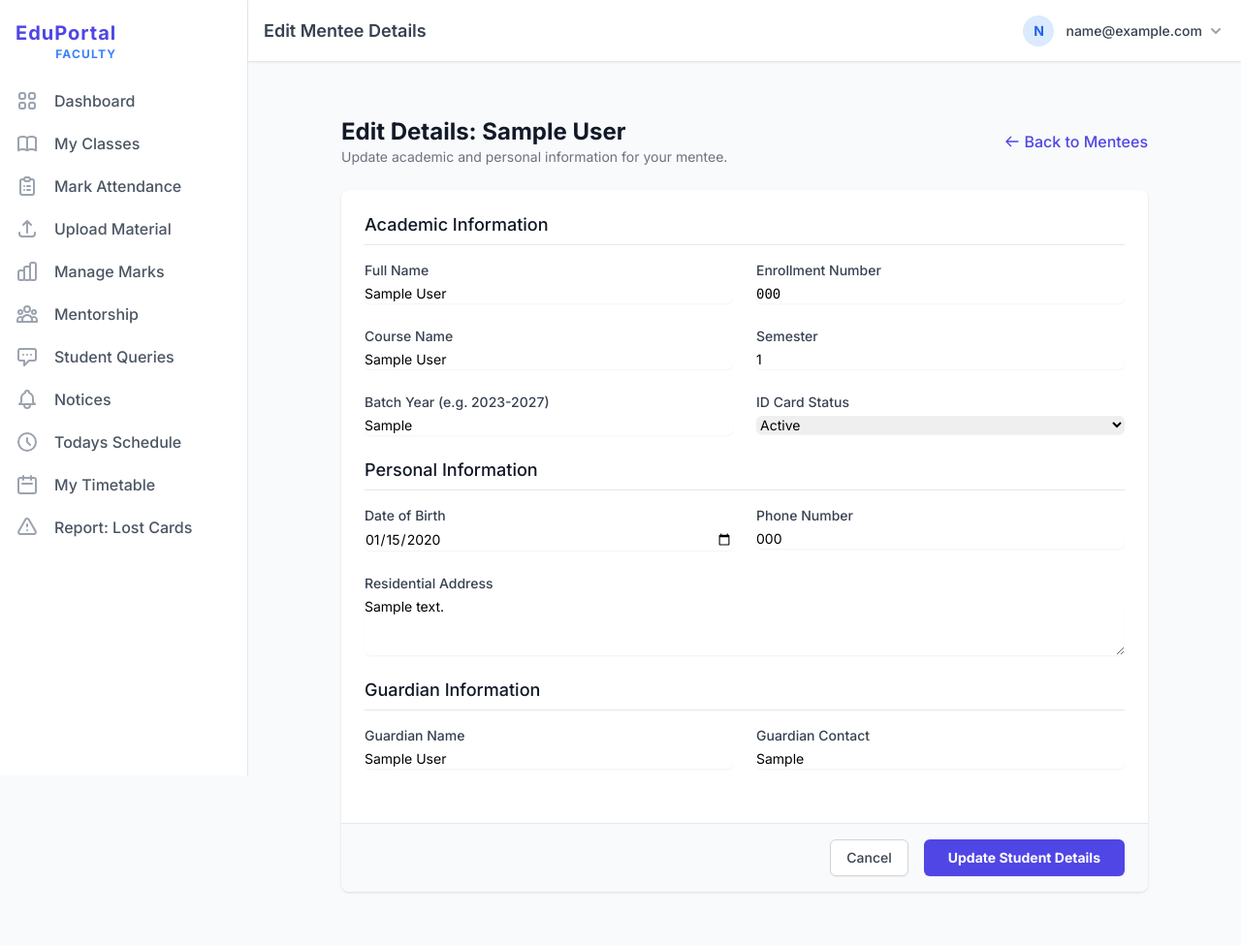
After one commit to DhruvHarani1/EDU-PORTAL, a Flask app: page /faculty/mentorship/edit/1 in a window 1280 px wide. The commit adds this page. Shown: the whole page at 97% size. Run offline with Flask 3, Linux system fonts and the light colour scheme; a user stored in the database is signed in; tables that the repository leaves empty hold one stand-in row (values such as "Sample post"); some libraries are stand-ins or nearby versions.

Commit message:
feat: Implement faculty module with dashboard, student management, attendance, and mentorship features.

```diff
--- a/app/modules/faculty/routes.py
+++ b/app/modules/faculty/routes.py
@@ -668,6 +668,45 @@ def mentorship():
 
     return render_template('faculty/mentorship.html', mentees=mentees)
 
+@faculty_bp.route('/mentorship/edit/<int:student_id>', methods=['GET', 'POST'])
+@login_required
+def edit_mentee(student_id):
+    faculty = FacultyProfile.query.filter_by(user_id=current_user.id).first_or_404()
+    student = StudentProfile.query.get_or_404(student_id)
+
+    # Security: Check if this faculty is the mentor
+    if student.mentor_id != faculty.id:
+        flash('Unauthorized: You can only edit details of your assigned mentees.', 'error')
+        return redirect(url_for('faculty.mentorship'))
+
+    if request.method == 'POST':
+        try:
+            student.display_name = request.form.get('display_name')
+            student.enrollment_number = request.form.get('enrollment_number')
+            student.course_name = request.form.get('course_name')
+            student.semester = request.form.get('semester', type=int)
+            student.batch_year = request.form.get('batch_year')
+            student.phone_number = request.form.get('phone_number')
+            student.address = request.form.get('address')
+            student.guardian_name = request.form.get('guardian_name')
+            student.guardian_contact = request.form.get('guardian_contact')
+            student.id_card_status = request.form.get('id_card_status')
+
+            dob_str = request.form.get('date_of_birth')
+            if dob_str and dob_str.strip():
+                student.date_of_birth = datetime.strptime(dob_str, '%Y-%m-%d').date()
+            else:
+                student.date_of_birth = None
+
+            db.session.commit()
+            flash(f'Details for {student.display_name} updated successfully!', 'success')
+            return redirect(url_for('faculty.mentorship'))
+        except Exception as e:
+            db.session.rollback()
+            flash(f'Error updating mentee: {str(e)}', 'error')
+
+    return render_template('faculty/edit_mentee.html', student=student)
+
 from app.models import FeeRecord, StudentQuery, QueryMessage, FacultyProfile, Notice, StudentProfile, Subject
 
 # ... (Previous imports remain, just adding models to line 4 manually if needed,
--- /dev/null
+++ b/app/modules/faculty/templates/faculty/edit_mentee.html
@@ -0,0 +1,114 @@
+{% extends "base_faculty.html" %}
+
+{% block title %}Edit Mentee Details | EduPortal{% endblock %}
+{% block header_title %}Edit Mentee Details{% endblock %}
+
+{% block faculty_content %}
+<div class="max-w-4xl mx-auto px-4 sm:px-6 lg:px-8 py-8">
+    <div class="mb-6 flex items-center justify-between">
+        <div>
+            <h2 class="text-2xl font-bold text-gray-900">Edit Details: {{ student.display_name }}</h2>
+            <p class="text-sm text-gray-500">Update academic and personal information for your mentee.</p>
+        </div>
+        <a href="{{ url_for('faculty.mentorship') }}" class="text-indigo-600 hover:text-indigo-900 font-medium flex items-center">
+            <svg class="h-4 w-4 mr-1" fill="none" viewBox="0 0 24 24" stroke="currentColor"><path stroke-linecap="round" stroke-linejoin="round" stroke-width="2" d="M10 19l-7-7m0 0l7-7m-7 7h18" /></svg>
+            Back to Mentees
+        </a>
+    </div>
+
+    <!-- Edit Form -->
+    <form action="{{ url_for('faculty.edit_mentee', student_id=student.id) }}" method="POST" class="space-y-8 bg-white shadow sm:rounded-lg">
+        <div class="px-4 py-5 sm:p-6 space-y-6">
+            <!-- Academic Information -->
+            <div>
+                <h3 class="text-lg leading-6 font-medium text-gray-900 border-b pb-2 mb-4">Academic Information</h3>
+                <div class="grid grid-cols-1 md:grid-cols-2 gap-6">
+                    <div>
+                        <label for="display_name" class="block text-sm font-medium text-gray-700">Full Name</label>
+                        <input type="text" name="display_name" id="display_name" value="{{ student.display_name }}" required
+                            class="mt-1 block w-full border-gray-300 rounded-md shadow-sm focus:ring-indigo-500 focus:border-indigo-500 sm:text-sm">
+                    </div>
+                    <div>
+                        <label for="enrollment_number" class="block text-sm font-medium text-gray-700">Enrollment Number</label>
+                        <input type="text" name="enrollment_number" id="enrollment_number" value="{{ student.enrollment_number }}" required
+                            class="mt-1 block w-full border-gray-300 rounded-md shadow-sm focus:ring-indigo-500 focus:border-indigo-500 sm:text-sm font-mono">
+                    </div>
+                    <div>
+                        <label for="course_name" class="block text-sm font-medium text-gray-700">Course Name</label>
+                        <input type="text" name="course_name" id="course_name" value="{{ student.course_name }}" required
+                            class="mt-1 block w-full border-gray-300 rounded-md shadow-sm focus:ring-indigo-500 focus:border-indigo-500 sm:text-sm">
+                    </div>
+                    <div>
+                        <label for="semester" class="block text-sm font-medium text-gray-700">Semester</label>
+                        <input type="number" name="semester" id="semester" value="{{ student.semester }}" required min="1" max="10"
+                            class="mt-1 block w-full border-gray-300 rounded-md shadow-sm focus:ring-indigo-500 focus:border-indigo-500 sm:text-sm">
+                    </div>
+                    <div>
+                        <label for="batch_year" class="block text-sm font-medium text-gray-700">Batch Year (e.g. 2023-2027)</label>
+                        <input type="text" name="batch_year" id="batch_year" value="{{ student.batch_year or '' }}"
+                            class="mt-1 block w-full border-gray-300 rounded-md shadow-sm focus:ring-indigo-500 focus:border-indigo-500 sm:text-sm">
+                    </div>
+                    <div>
+                        <label for="id_card_status" class="block text-sm font-medium text-gray-700">ID Card Status</label>
+                        <select name="id_card_status" id="id_card_status"
+                            class="mt-1 block w-full border-gray-300 rounded-md shadow-sm focus:ring-indigo-500 focus:border-indigo-500 sm:text-sm">
+                            <option value="Active" {% if student.id_card_status == 'Active' %}selected{% endif %}>Active</option>
+                            <option value="Lost" {% if student.id_card_status == 'Lost' %}selected{% endif %}>Lost</option>
+                            <option value="Replaced" {% if student.id_card_status == 'Replaced' %}selected{% endif %}>Replaced</option>
+                        </select>
+                    </div>
+                </div>
+            </div>
+
+            <!-- Personal Information -->
+            <div>
+                <h3 class="text-lg leading-6 font-medium text-gray-900 border-b pb-2 mb-4">Personal Information</h3>
+                <div class="grid grid-cols-1 md:grid-cols-2 gap-6">
+                    <div>
+                        <label for="date_of_birth" class="block text-sm font-medium text-gray-700">Date of Birth</label>
+                        <input type="date" name="date_of_birth" id="date_of_birth" value="{{ student.date_of_birth }}"
+                            class="mt-1 block w-full border-gray-300 rounded-md shadow-sm focus:ring-indigo-500 focus:border-indigo-500 sm:text-sm">
+                    </div>
+                    <div>
+                        <label for="phone_number" class="block text-sm font-medium text-gray-700">Phone Number</label>
+                        <input type="text" name="phone_number" id="phone_number" value="{{ student.phone_number or '' }}"
+                            class="mt-1 block w-full border-gray-300 rounded-md shadow-sm focus:ring-indigo-500 focus:border-indigo-500 sm:text-sm">
+                    </div>
+                    <div class="md:col-span-2">
+                        <label for="address" class="block text-sm font-medium text-gray-700">Residential Address</label>
+                        <textarea name="address" id="address" rows="3"
+                            class="mt-1 block w-full border-gray-300 rounded-md shadow-sm focus:ring-indigo-500 focus:border-indigo-500 sm:text-sm">{{ student.address or '' }}</textarea>
+                    </div>
+                </div>
+            </div>
+
+            <!-- Guardian Information -->
+            <div>
+                <h3 class="text-lg leading-6 font-medium text-gray-900 border-b pb-2 mb-4">Guardian Information</h3>
+                <div class="grid grid-cols-1 md:grid-cols-2 gap-6">
+                    <div>
+                        <label for="guardian_name" class="block text-sm font-medium text-gray-700">Guardian Name</label>
+                        <input type="text" name="guardian_name" id="guardian_name" value="{{ student.guardian_name or '' }}"
+                            class="mt-1 block w-full border-gray-300 rounded-md shadow-sm focus:ring-indigo-500 focus:border-indigo-500 sm:text-sm">
+                    </div>
+                    <div>
+                        <label for="guardian_contact" class="block text-sm font-medium text-gray-700">Guardian Contact</label>
+                        <input type="text" name="guardian_contact" id="guardian_contact" value="{{ student.guardian_contact or '' }}"
+                            class="mt-1 block w-full border-gray-300 rounded-md shadow-sm focus:ring-indigo-500 focus:border-indigo-500 sm:text-sm">
+                    </div>
+                </div>
+            </div>
+        </div>
+
+        <!-- Form Actions -->
+        <div class="px-4 py-4 bg-gray-50 flex items-center justify-end space-x-4 sm:px-6 rounded-b-lg border-t border-gray-200">
+            <a href="{{ url_for('faculty.mentorship') }}" class="px-4 py-2 text-sm font-medium text-gray-700 bg-white border border-gray-300 rounded-md shadow-sm hover:bg-gray-50 focus:outline-none focus:ring-2 focus:ring-offset-2 focus:ring-indigo-500">
+                Cancel
+            </a>
+            <button type="submit" class="px-6 py-2 text-sm font-bold text-white bg-indigo-600 border border-transparent rounded-md shadow-sm hover:bg-indigo-700 focus:outline-none focus:ring-2 focus:ring-offset-2 focus:ring-indigo-500">
+                Update Student Details
+            </button>
+        </div>
+    </form>
+</div>
+{% endblock %}
```
Also changed, not shown: app/modules/faculty/templates/faculty/mentorship.html (+3 -4 lines).
